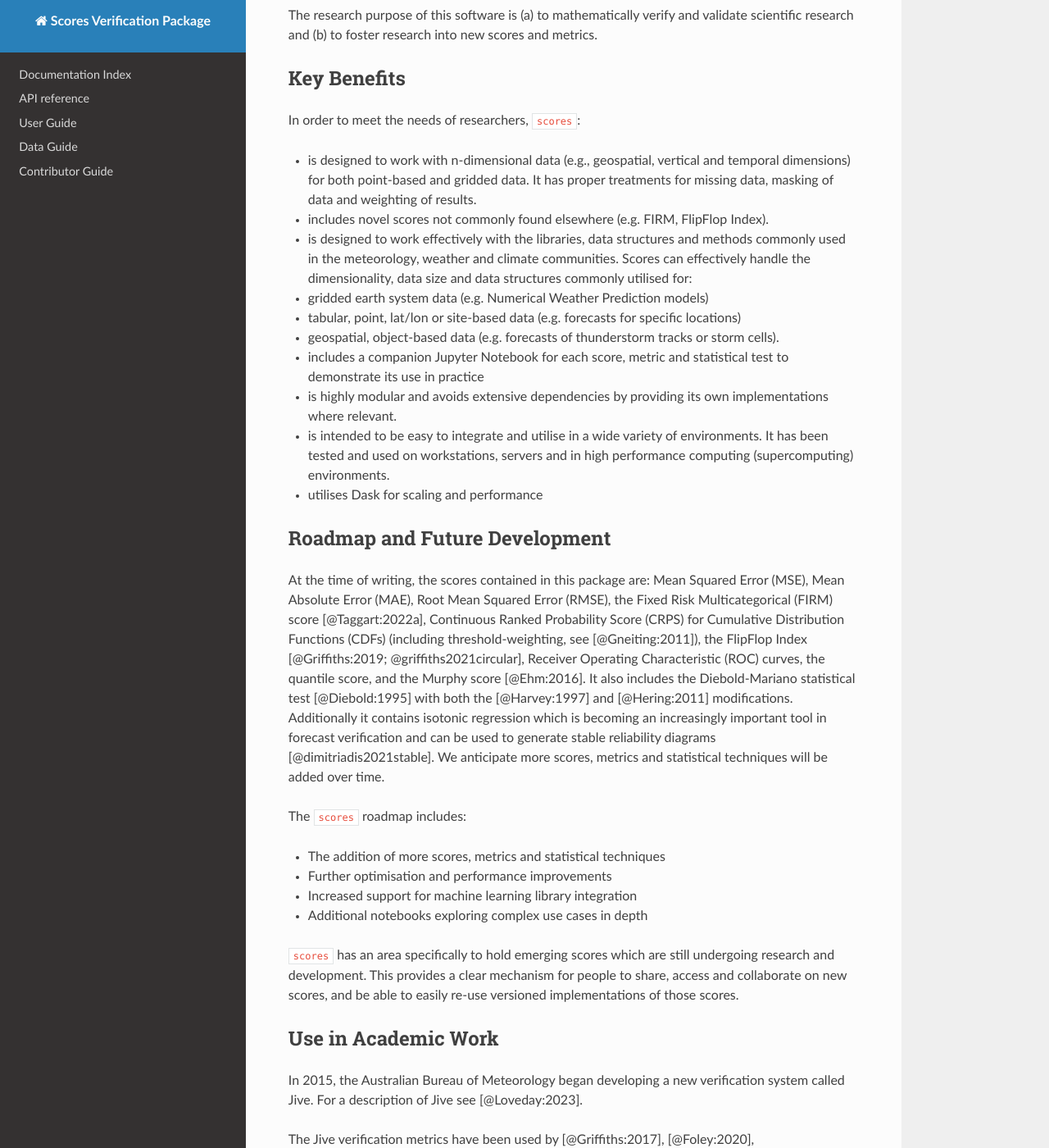
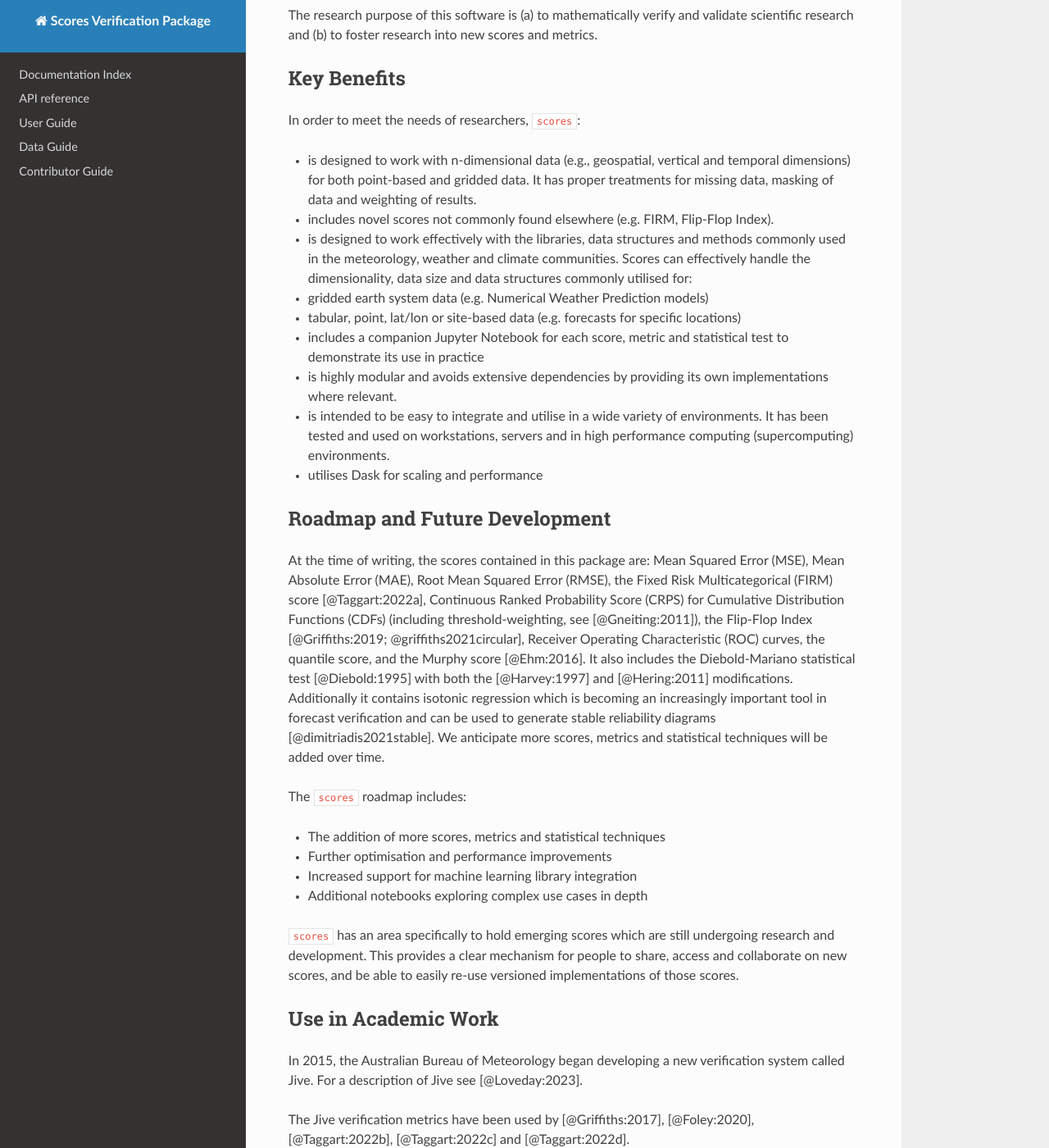
Before and after one commit to nci/scores, an MkDocs documentation site: the page built from docs/paper.md, in a window 1280 px wide and 1400 px high, scrolled down 649 px. Shown: the whole window at 82% size. Built offline with MkDocs 1.6.1, drawn with Linux system fonts in a browser that asks for light colours; nearby versions of some CDN libraries; some of the changed text lies outside the part shown.

Commit message:
Response to internal feedback

```diff
--- a/docs/paper.md
+++ b/docs/paper.md
@@ -26,7 +26,7 @@ bibliography: paper.bib
 
 `scores` is a Python package containing mathematical functions for the verification, evaluation and optimisation of forecasts, predictions or models. It primarily supports the geoscience and earth system science communities. It also has wide potential application in machine learning, and in domains other than meteorology, geoscience and weather.
 
-`scores` includes novel scores not commonly found elsewhere (e.g. FIRM, FlipFlop Index), complex scores (e.g. threshold weighted CRPS), more common scores (e.g. MAE, RMSE) and statistical tests (such as the Diebold Mariano test).
+`scores` includes novel scores not commonly found elsewhere (e.g. FIRM, Flip-Flop Index), complex scores (e.g. threshold weighted CRPS), more common scores (e.g. MAE, RMSE) and statistical tests (such as the Diebold Mariano test).
 
 All of the scores and metrics in this package have undergone a thorough statistical and scientific review. Every score has a companion Jupyter Notebook tutorial demonstrating its use in practice.
 
@@ -43,11 +43,10 @@ The research purpose of this software is (a) to mathematically verify and valida
 In order to meet the needs of researchers, `scores`:
 
 - is designed to work with n-dimensional data (e.g., geospatial, vertical and temporal dimensions) for both point-based and gridded data. It has proper treatments for missing data, masking of data and weighting of results.
-- includes novel scores not commonly found elsewhere (e.g. FIRM, FlipFlop Index).
+- includes novel scores not commonly found elsewhere (e.g. FIRM, Flip-Flop Index).
 - is designed to work effectively with the libraries, data structures and methods commonly used in the meteorology, weather and climate communities. Scores can effectively handle the dimensionality, data size and data structures commonly utilised for:
   - gridded earth system data (e.g. Numerical Weather Prediction models)
   - tabular, point, lat/lon or site-based data (e.g. forecasts for specific locations)
-  - geospatial, object-based data (e.g. forecasts of thunderstorm tracks or storm cells).
 - includes a companion Jupyter Notebook for each score, metric and statistical test to demonstrate its use in practice
 - is highly modular and avoids extensive dependencies by providing its own implementations where relevant.
 - is intended to be easy to integrate and utilise in a wide variety of environments. It has been tested and used on workstations, servers and in high performance computing (supercomputing) environments.
@@ -55,7 +54,7 @@ In order to meet the needs of researchers, `scores`:
 
 ## Roadmap and Future Development
 
-At the time of writing, the scores contained in this package are: Mean Squared Error (MSE), Mean Absolute Error (MAE), Root Mean Squared Error (RMSE), the Fixed Risk Multicategorical (FIRM) score [@Taggart:2022a], Continuous Ranked Probability Score (CRPS) for Cumulative Distribution Functions (CDFs) (including threshold-weighting, see [@Gneiting:2011]), the FlipFlop Index [@Griffiths:2019; @griffiths2021circular], Receiver Operating Characteristic (ROC) curves, the quantile score, and the Murphy score [@Ehm:2016]. It also includes the Diebold-Mariano statistical test [@Diebold:1995] with both the [@Harvey:1997] and [@Hering:2011] modifications. Additionally it contains isotonic regression which is becoming an increasingly important tool in forecast verification and can be used to generate stable reliability diagrams [@dimitriadis2021stable]. We anticipate more scores, metrics and statistical techniques will be added over time.
+At the time of writing, the scores contained in this package are: Mean Squared Error (MSE), Mean Absolute Error (MAE), Root Mean Squared Error (RMSE), the Fixed Risk Multicategorical (FIRM) score [@Taggart:2022a], Continuous Ranked Probability Score (CRPS) for Cumulative Distribution Functions (CDFs) (including threshold-weighting, see [@Gneiting:2011]), the Flip-Flop Index [@Griffiths:2019; @griffiths2021circular], Receiver Operating Characteristic (ROC) curves, the quantile score, and the Murphy score [@Ehm:2016]. It also includes the Diebold-Mariano statistical test [@Diebold:1995] with both the [@Harvey:1997] and [@Hering:2011] modifications. Additionally it contains isotonic regression which is becoming an increasingly important tool in forecast verification and can be used to generate stable reliability diagrams [@dimitriadis2021stable]. We anticipate more scores, metrics and statistical techniques will be added over time.
 
 The `scores` roadmap includes:
 
```
Also changed, not shown: other parts of docs/paper.md (+1 -1 lines).
